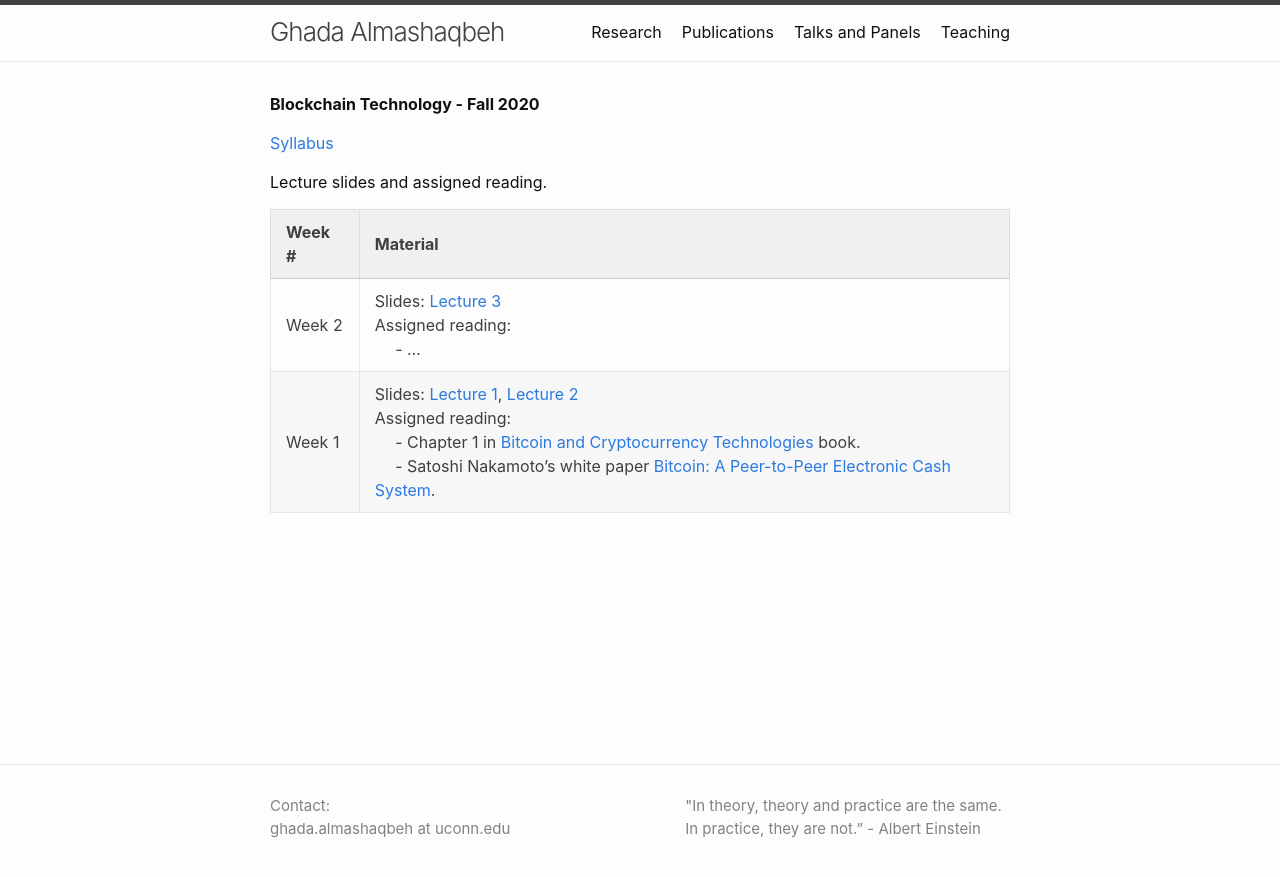
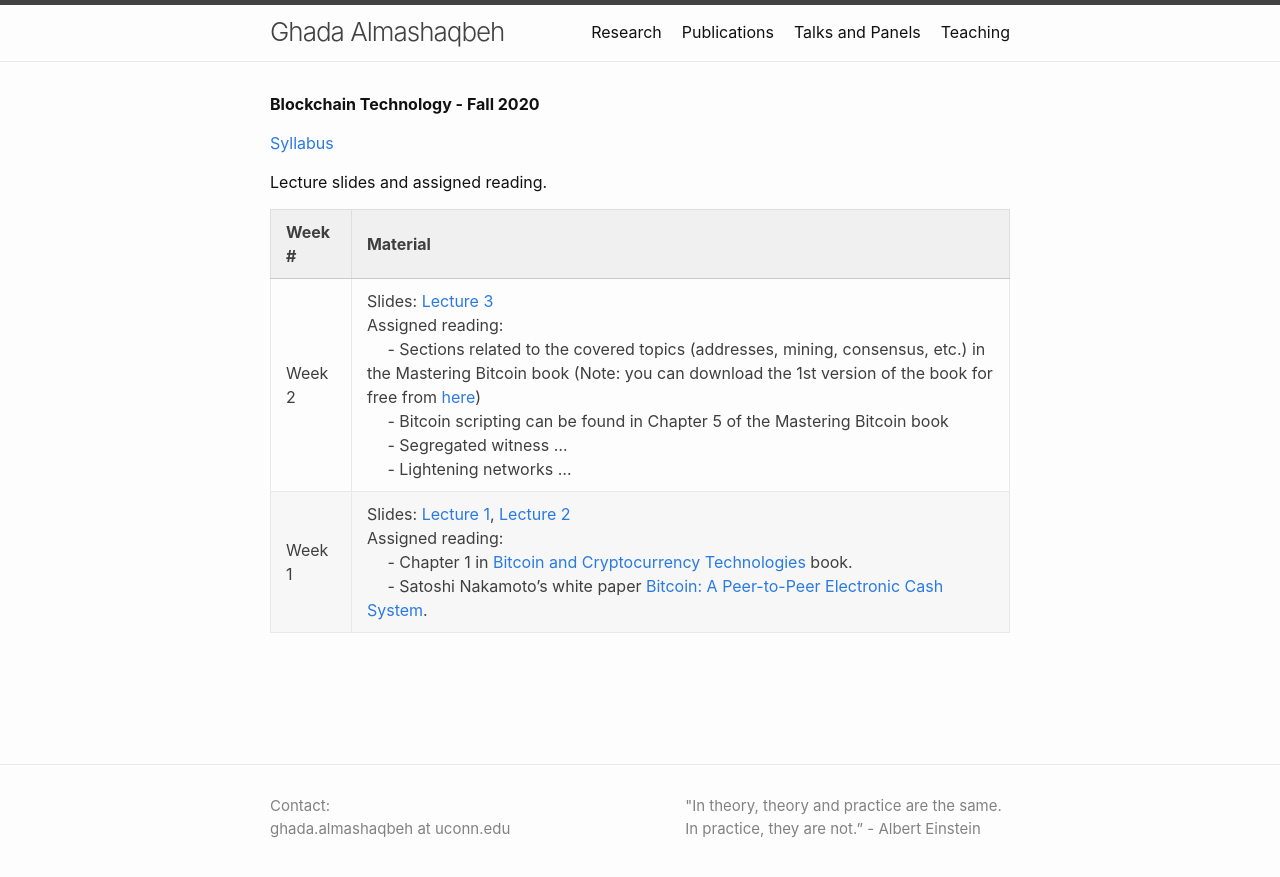
Before and after one commit to GhadaAlmashaqbeh/GhadaAlmashaqbeh.github.io, a Jekyll site: the page built from courses/blockchain-technology-f2020/index.md, in a window 1280 px wide. Shown: the top 877 px of the page. Built offline with Jekyll 4.4.1, drawn with Linux system fonts in a browser that asks for light colours.

Commit message:
add assigned reading for lecture 3

```diff
--- a/courses/blockchain-technology-f2020/index.md
+++ b/courses/blockchain-technology-f2020/index.md
@@ -10,5 +10,5 @@
 
 | Week # | Material           |
 |--------|--------------------|
-| Week 2 | Slides: [Lecture 3](./lecture3.pdf) <br/> Assigned reading: <br/> &emsp; - ... |
+| Week 2 | Slides: [Lecture 3](./lecture3.pdf) <br/> Assigned reading: <br/> &emsp; - Sections related to the covered topics (addresses, mining, consensus, etc.) in the Mastering Bitcoin book (Note: you can download the 1st version of the book for free from [here](https://en.bitcoin.it/wiki/Mastering_Bitcoin)) <br/> &emsp; - Bitcoin scripting can be found in Chapter 5 of the Mastering Bitcoin book <br/> &emsp; - Segregated witness ... <br/> &emsp; - Lightening networks ... |
 | Week 1 | Slides: [Lecture 1](./lecture1.pdf), [Lecture 2](./lecture2.pdf) <br/> Assigned reading: <br/> &emsp; - Chapter 1 in [Bitcoin and Cryptocurrency Technologies](https://d28rh4a8wq0iu5.cloudfront.net/bitcointech/readings/princeton_bitcoin_book.pdf) book. <br/> &emsp; - Satoshi Nakamoto’s white paper [Bitcoin: A Peer-to-Peer Electronic Cash System](https://bitcoin.org/bitcoin.pdf). |
```
